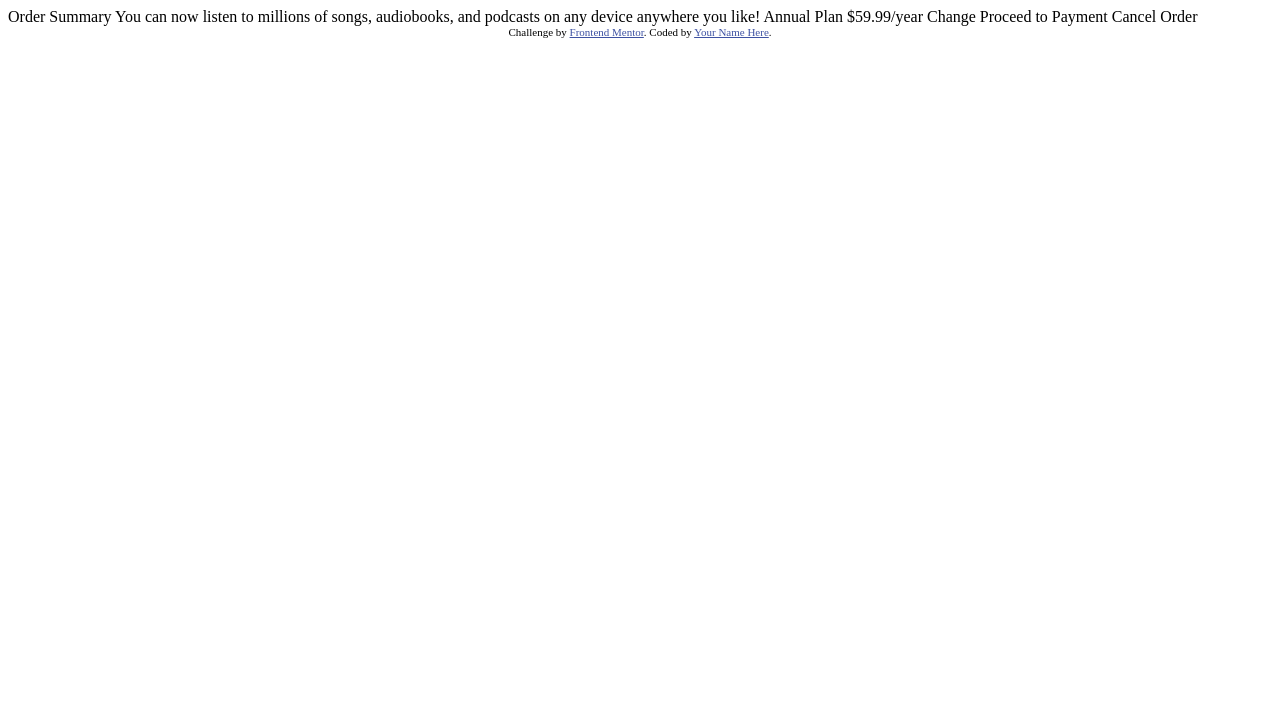
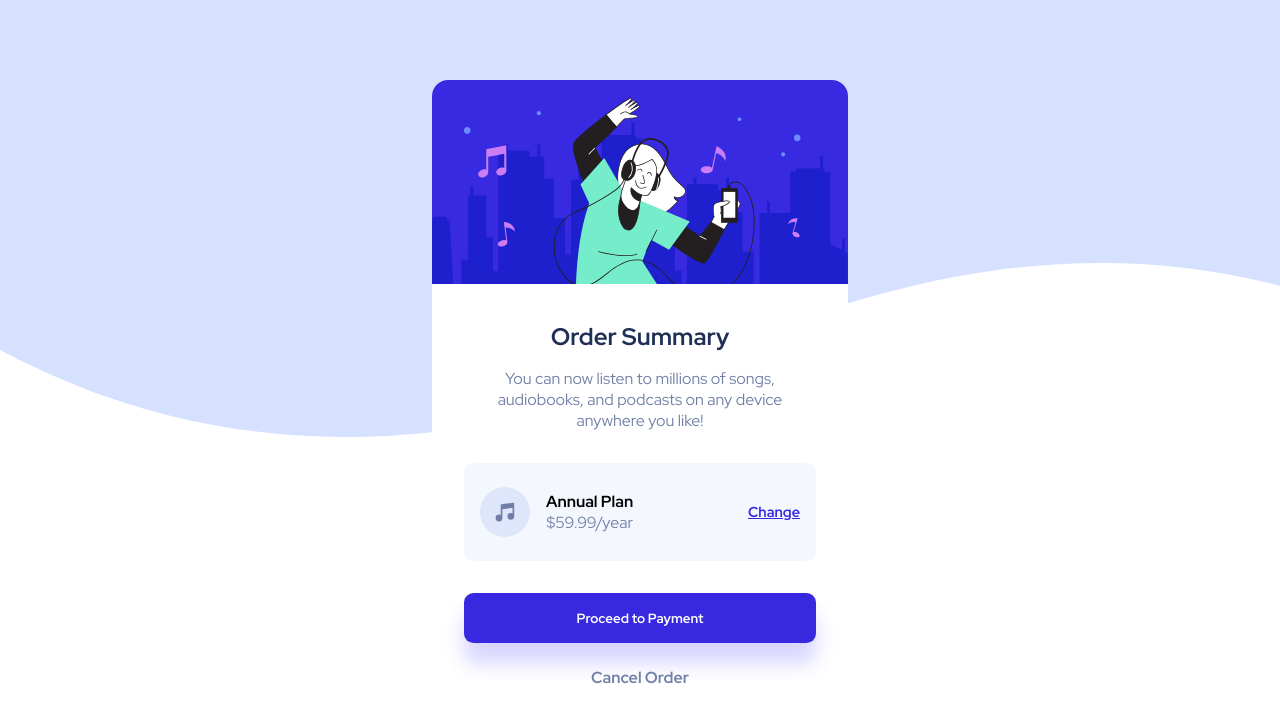
Before and after one commit to akyrasouza/orderSummary_card, a plain HTML site: page index.html in a window 1280 px wide. Drawn offline with Linux system fonts and the light colour scheme.

Commit message:
estrutura e estilização

```diff
--- /dev/null
+++ b/css/style.css
@@ -0,0 +1,115 @@
+* {
+    margin: 0;
+    padding: 0;
+    box-sizing: border-box;
+    font-family: "Red Hat Display", sans-serif;
+}
+
+body {
+    background-image: url("../images/pattern-background-desktop.svg");
+    background-repeat: no-repeat;
+    width: 100%;
+    height: 100vh;
+    display: flex;
+    align-items: center;
+    justify-content: center;
+    padding: 1rem;
+}
+
+main {
+    background: #fff;
+    max-width: 416px;
+    border-radius: 1rem;
+}
+
+main img {
+    width: 100%;
+    border-radius: 1rem 1rem 0 0;
+}
+
+main section {
+    width: 100%;
+    height: 100%;
+    display: flex;
+    align-items: center;
+    justify-content: center;
+    flex-direction: column;
+    padding: 0 2rem;
+}
+
+h1 {
+    margin-top: 2rem;
+    margin-bottom: 1rem;
+    color: hsl(223, 47%, 23%);
+}
+
+span {
+    text-align: center;
+    color: hsl(224, 23%, 55%);
+}
+
+.informacoes {
+    width: 100%;
+    display: flex;
+    align-items: center;
+    justify-content: space-between;
+    background: hsl(225, 100%, 98%);
+    margin: 2rem 0;
+    border-radius: 0.6rem;
+    padding: 1.5rem 1rem;
+}
+
+.informacoes a {
+    color: hsl(245, 75%, 52%);
+    font-size: 90%;
+    font-weight: 600;
+    transition: all 0.3s;
+}
+
+.informacoes a:hover {
+    color: hsl(223, 47%, 23%);
+    text-decoration: none;
+}
+
+.musica-preco {
+    display: flex;
+    align-items: center;
+}
+
+.icone-musica {
+    width: 50px;
+    margin-right: 1rem;
+}
+
+.plano-preco {
+    display: flex;
+    flex-direction: column;
+}
+
+button {
+    width: 100%;
+    cursor: pointer;
+    background: hsl(245, 75%, 52%);
+    color: #fff;
+    font-weight: 600;
+    border: none;
+    padding: 1rem 0;
+    border-radius: 0.6rem;
+    margin-bottom: 1.5rem;
+    box-shadow: 0px 20px 20px rgba(56, 42, 255, 0.2);/*eixo X Y Desfoque*/
+}
+
+button:hover {
+    background: hsl(245, 74%, 74%);
+}
+
+#cancelar {
+    text-decoration: none;
+    color: hsl(224, 23%, 55%);
+    font-weight: 600;
+    margin-bottom: 2rem;
+}
+
+#cancelar:hover {
+    color: hsl(223, 47%, 23%);
+}
--- a/index.html
+++ b/index.html
@@ -1,37 +1,53 @@
 <!DOCTYPE html>
-<html lang="en">
+<html lang="pt-br">
 <head>
   <meta charset="UTF-8">
   <meta name="viewport" content="width=device-width, initial-scale=1.0"> <!-- displays site properly based on user's device -->
-
+  <link rel="preconnect" href="https://fonts.googleapis.com">
+  <link rel="preconnect" href="https://fonts.gstatic.com" crossorigin>
+  <link href="https://fonts.googleapis.com/css2?family=Montserrat:ital,wght@0,100;0,200;0,300;1,400&family=Red+Hat+Display:wght@400;500;700&family=Roboto:wght@300;400;500;700&display=swap" rel="stylesheet">
   <link rel="icon" type="image/png" sizes="32x32" href="./images/favicon-32x32.png">
-
+  <link rel="stylesheet" href="./css/style.css">
   <title>Frontend Mentor | Order summary card</title>
 
-  <!-- Feel free to remove these styles or customise in your own stylesheet 👍 -->
-  <style>
-    .attribution { font-size: 11px; text-align: center; }
-    .attribution a { color: hsl(228, 45%, 44%); }
-  </style>
 </head>
 <body>
 
-  Order Summary
+  <main>
+    <img src="./images/illustration-hero.svg" alt="Hero Ilustration">
 
-  You can now listen to millions of songs, audiobooks, and podcasts on any
-  device anywhere you like!
+    <section>
+      <h1> Order Summary</h1>
 
-  Annual Plan
-  $59.99/year
+      <span class="descricao">
+        You can now listen to millions of songs, audiobooks, and podcasts on any
+        device anywhere you like!
+      </span>
 
-  Change
+      <div class="informacoes">
+        <div class="musica-preco">
+          <img class="icone-musica" src="./images/icon-music.svg" alt="Ícone Música">
+          <div class="plano-preco">
+              <strong>Annual Plan</strong>
+              <span>
+                $59.99/year</span>
+          </div>
+        </div>
+        <a href="#"> Change</a>
+      </div>
 
-  Proceed to Payment
-  Cancel Order
+      <button> Proceed to Payment</button>
+      <a id="cancelar" href="#">Cancel Order</a>
+    </section>
+  </main>
 
-  <div class="attribution">
+
+<!--
+  <footer>
+    <div class="attribution">
     Challenge by <a href="https://www.frontendmentor.io?ref=challenge" target="_blank">Frontend Mentor</a>.
     Coded by <a href="#">Your Name Here</a>.
   </div>
+  </footer> -->
 </body>
 </html>
```
